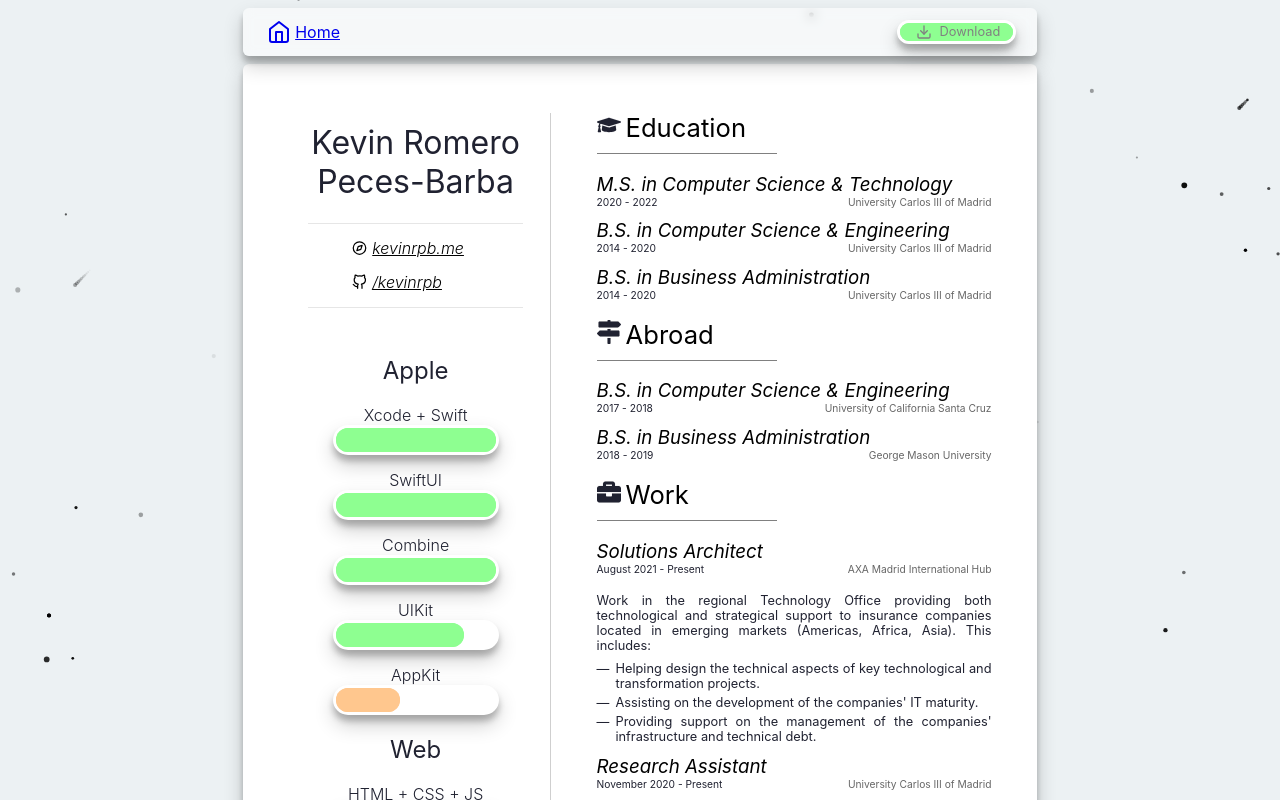
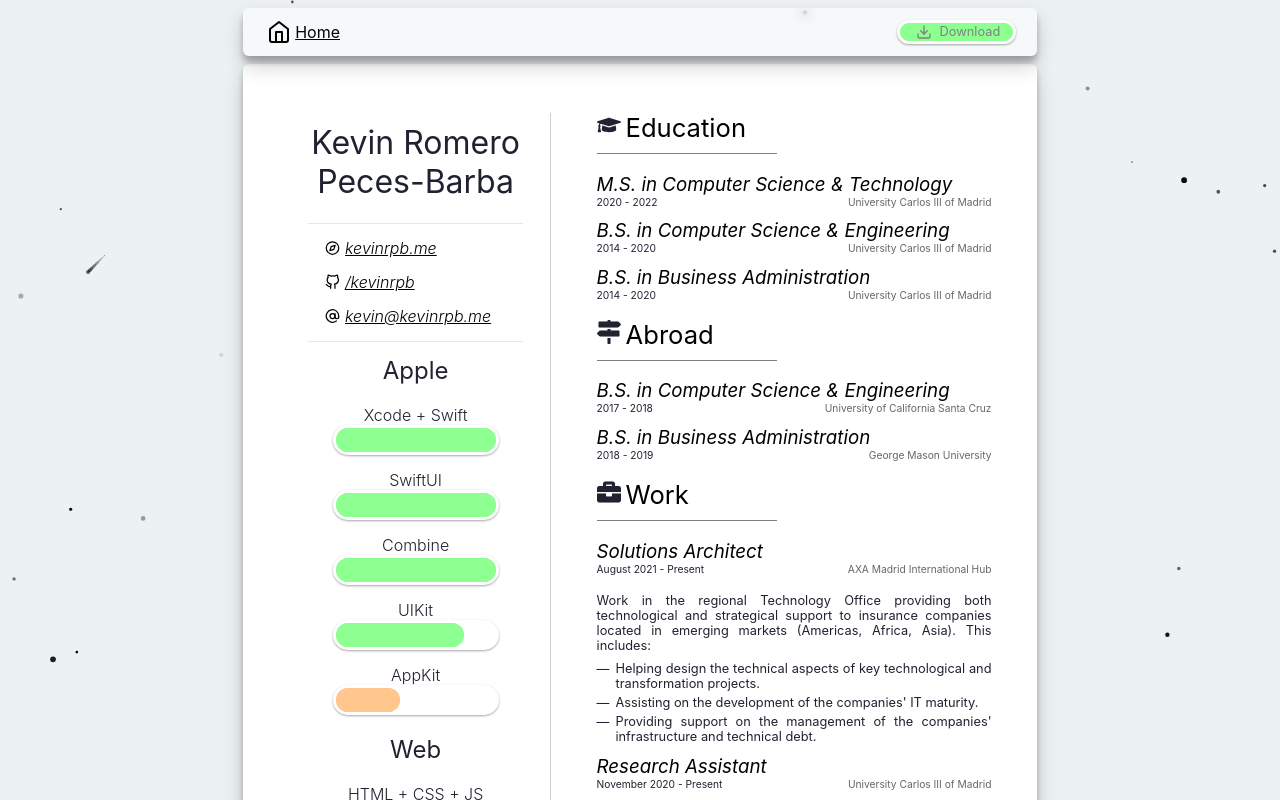
Before and after one commit to kevinrpb/kevinrpb.me, a Next.js app: page /cv in a window 1280 px wide. Shown: the top 800 px of the page. Built offline with nearby package versions, Linux system fonts and the light colour scheme.

Commit message:
several improvements

```diff
--- a/components/resume.js
+++ b/components/resume.js
@@ -1,4 +1,6 @@
 import React from 'react'
+
+import getEmailAddress from '@lib/mailobfuscate'
 
 import Icon from '@components/icon'
 import SaneLink from './link'
@@ -15,9 +17,9 @@ const Links = ({ links }) => (
 
     <div>
       {links.map(({ url, icon, label }) => (
-        <SaneLink href={url} key={url}>
+        <SaneLink href={url === '__mail__' ? `mailto:${getEmailAddress()}` : url} key={url}>
           <Icon name={icon} />
-          <p>{label}</p>
+          <p>{label === '__mail__' ? `${getEmailAddress()}` : label}</p>
         </SaneLink>
       ))}
     </div>
--- a/data/cv.json
+++ b/data/cv.json
@@ -10,6 +10,11 @@
       "url": "https://github.com/kevinrpb",
       "icon": "github",
       "label": "/kevinrpb"
+    },
+    {
+      "url": "__mail__",
+      "icon": "email",
+      "label": "__mail__"
     }
   ],
   "skillSets": [
@@ -191,7 +196,7 @@
           "title": "B.S. in Business Administration",
           "date": "2018 - 2019",
           "place": {
-            "url": "https://gmu.edu",
+            "url": "https://www.gmu.edu",
             "label": "George Mason University"
           }
         }
@@ -315,17 +320,6 @@
             "> Organized several events with the purpose of bringing people and technology together. The main event we have organized is the Hour Of Code (<a href='https://hourofcode.com'>hourofcode.com</a>), a world-wide coordinated event. During this event, which we have hosted in Universidad Carlos III for several years, we invite students from high schools and prepare a series of tech-related activities for them to enjoy.",
             "> Organized different workshops and courses aimed at teaching office suites (such as MS Office), version control (git), and other development tools and languages. These were focused in the university and given to students of different majors."
           ]
-        },
-        {
-          "title": "IEEE GMU Club",
-          "date": "2018 - 2019",
-          "place": {
-            "url": "https://gmuieee.github.io/",
-            "label": "gmuieee.github.io"
-          },
-          "notes": [
-            "During my program abroad in George Mason University I collaborated with the IEEE club to provide a series of workshops for students in the area of web development."
-          ]
         }
       ]
     }
--- /dev/null
+++ b/lib/mailobfuscate.js
@@ -0,0 +1,24 @@
+// From http://www.jottings.com/obfuscator/
+const mail_coded = 'S8BWu@S8BWuCNY.w8'
+const mail_key = 'v2CoGMhaPySm3EtKQBHO6FXxiAJ1wUg9l0InZcsbdWep5zRrD4VfuLjkY7T8Nq'
+const mail_shift = mail_coded.length
+
+const getEmailAddress = () => {
+  let mail_link = ''
+  let mail_ltr = ''
+
+  for (let i = 0; i < mail_coded.length; i++) {
+    if (mail_key.indexOf(mail_coded.charAt(i)) == -1) {
+      mail_ltr = mail_coded.charAt(i)
+      mail_link += mail_ltr
+    } else {
+      mail_ltr =
+        (mail_key.indexOf(mail_coded.charAt(i)) - mail_shift + mail_key.length) % mail_key.length
+      mail_link += mail_key.charAt(mail_ltr)
+    }
+  }
+
+  return mail_link
+}
+
+export default getEmailAddress
--- a/styles/_theme.scss
+++ b/styles/_theme.scss
@@ -17,3 +17,7 @@ canvas.background-canvas {
     background-color: $space-cadet;
   }
 }
+
+header {
+
+}
--- a/styles/pages/_cv.scss
+++ b/styles/pages/_cv.scss
@@ -24,6 +24,7 @@ header[data-page='cv'] {
 
 main[data-page='cv'] {
   margin: auto;
+  margin-bottom: 1em;
   padding: 1cm;
 
   display: grid !important;
@@ -387,6 +388,9 @@ main[data-page='cv'] div#sections > section {
     // min-height: 100vh;
     // height: 200vh;
     padding: 0;
+    border: none !important;
+    box-shadow: none !important;
+    border-radius: 0 !important;
 
     *.mobile {
       display: none !important;
@@ -413,6 +417,9 @@ main[data-page='cv'] div#sections > section {
 // --------------------
 
 header[data-page='cv'] {
+  a {
+    color: black;
+  }
 }
 
 main[data-page='cv'] {
@@ -467,7 +474,7 @@ main[data-page='cv'] *.pill {
 
 header[data-page='cv'] *.shadow,
 main[data-page='cv'] *.shadow {
-  box-shadow: 0 10px 20px rgba(0, 0, 0, 0.19), 0 6px 6px rgba(0, 0, 0, 0.23);
+  box-shadow: 0 1px 3px rgba(0,0,0,0.12), 0 1px 2px rgba(0,0,0,0.24);
 }
 
 main[data-page='cv'] div#name > h1 {
@@ -653,4 +660,9 @@ main[data-page='cv'] div#sections > section {
   main[data-page='cv'] div#name > h1 {
     font-size: 2em;
   }
+
+  header[data-page='cv'] *.shadow,
+  main[data-page='cv'] *.shadow {
+    box-shadow: 0 1px 3px rgba(0,0,0,0.06), 0 1px 2px rgba(0,0,0,0.12);
+  }
 }
```
Also changed, not shown: pages/index.js (+9 -7 lines), 1 other file (tests, documents, lock files or other folders).
